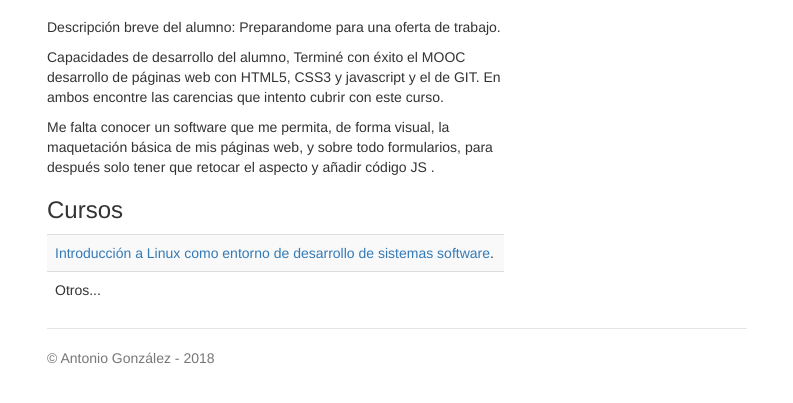
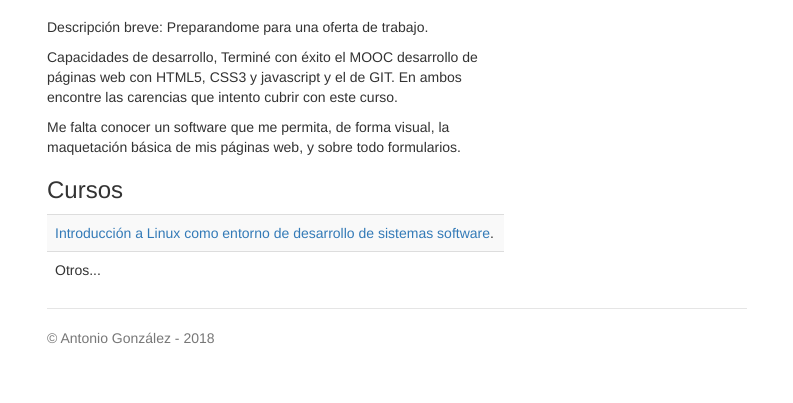
Before and after one commit to antoniogs-pre/antoniogs-pre.github.io, a plain HTML site: page index.html in a window 1280 px wide. Shown: the part 253-656 px from the top of the page, without its empty margins (243-1036 px from the left). Drawn offline with nearby package versions, Linux system fonts and the light colour scheme.

Commit message:
Update index.html

```diff
--- a/index.html
+++ b/index.html
@@ -4,11 +4,8 @@
   <head>
     <meta charset="utf-8">
     <meta name="description" content="Página Personal  PRE">
-    <!--Sustituir por los datos del alumno-->
     <meta name="author" content="Antonio González">
-
-    <!--Sustituir por los datos del alumno-->
-    <title>Antonio González</title>
+   <title>Antonio González</title>
 
     <link href="css/bootstrap.min.css" rel="stylesheet">
     <link href="css/style.css" rel="stylesheet">
@@ -19,33 +16,24 @@
       <!--Sustituir por los datos del alumno-->
       <h3>Antonio González </h3> Prefiero no poner foto personal<span><img style="width: 214px; height: 164px;" class='img-circle' alt="Antonio González" src="img/mono-de-peluche-sentado-en-un-ordenador-portátil.jpg" align="right"></span>
       <p>
-        <!--Sustituir por los datos del alumno-->
         Posición: Operador<br>
         Departamento: Informática<br>
         Organización
       </p>
       <address>
-        <!--Sustituir por los datos del alumno-->
         <span class='glyphicon glyphicon-pencil'></span> prefieronorevelarmicorreo@google.com <br>
       </address>
-
-      <!--Sustituir por los datos del alumno-->
-      <!--<p><a href="http://twitter.com/usuario" target="blank"><img src="img/twitter-icon.jpg" width=25></a> -->
-      <!--Sustituir por los datos del alumno-->
       <a href="http://github.com/antoniogs-pre" target="blank"><img src="img/github-icon.png" width=25></a>
-      <!--Sustituir por los datos del alumno-->
-      <!--<a href="https://es.linkedin.com/in/usuario" target="blank"><img src="img/linkedin-icon.png" width=25></a> -->
-
     </div>
 
     <div class="container">
       <div class='row'>
         <div class='col-sm-8'>
           <br>
-          <p>Descripción breve del alumno: Preparandome para una oferta de trabajo.  </p>
+          <p>Descripción breve: Preparandome para una oferta de trabajo.  </p>
 
-          <p>Capacidades de desarrollo del alumno, Terminé con éxito el MOOC desarrollo de páginas web con HTML5, CSS3 y javascript y el de GIT. En ambos encontre las carencias que intento cubrir con este curso.</p>
-		  <p>Me falta conocer un software que me permita, de forma visual, la maquetación básica de mis páginas web, y sobre todo formularios, para después solo tener que retocar el aspecto y añadir código JS .</p>
+          <p>Capacidades de desarrollo, Terminé con éxito el MOOC desarrollo de páginas web con HTML5, CSS3 y javascript y el de GIT. En ambos encontre las carencias que intento cubrir con este curso.</p>
+		  <p>Me falta conocer un software que me permita, de forma visual, la maquetación básica de mis páginas web, y sobre todo formularios.</p>
           <h3>Cursos</h3>
           <table class='table table-striped'>
             <tr><td><a href="https://www.miriadax.net" target="blank">Introducción a Linux como entorno de desarrollo de sistemas software</a>.</td></tr>
@@ -55,7 +43,6 @@
       </div>
 
       <footer class="footer">
-        <!--Sustituir por los datos del alumno-->
         <p>&copy; Antonio González - 2018</p>
       </footer>
 
```
